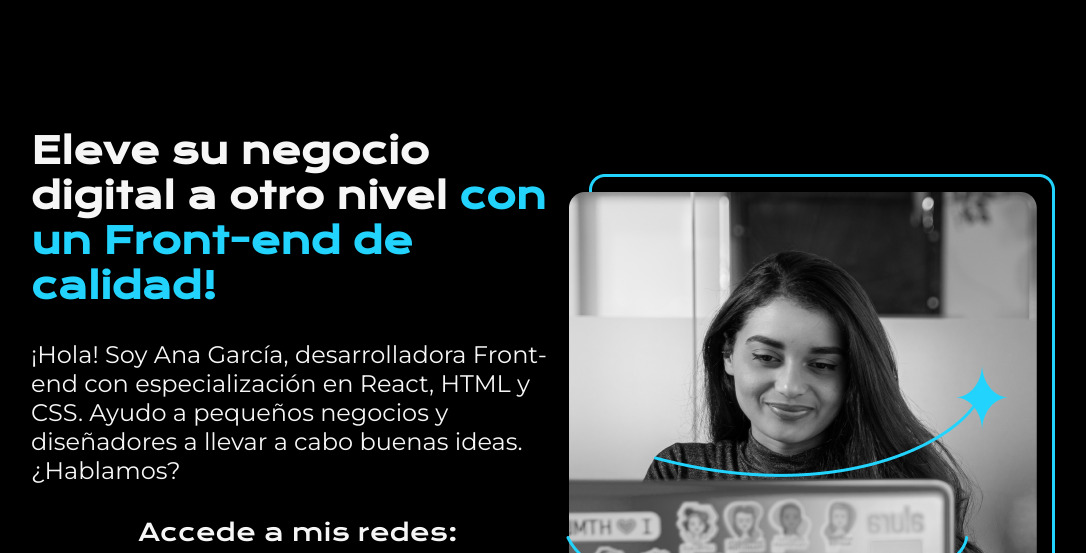
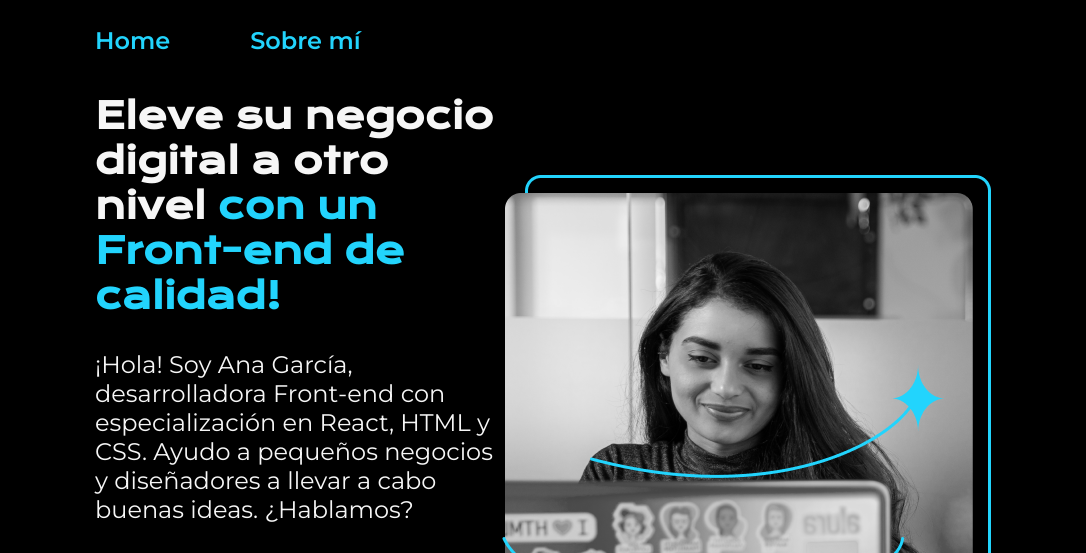
Before and after one commit to Decio20/portafolioAlura, a plain HTML site: page index.html in a window 1280 px wide. Shown: the top 553 px of the page, without its empty margins (97-1183 px from the left). Drawn offline with nearby package versions, Linux system fonts and the light colour scheme.

Commit message:
Segundo cambio

```diff
--- a/index.html
+++ b/index.html
@@ -4,10 +4,15 @@
     <meta charset="UTF-8">
     <meta name="viewport" content="width=device-width, initial-scale=1.0">
     <title>Portafolio</title>
-    <link rel="stylesheet" href="style.css">
+    <link rel="stylesheet" href="./styles/style.css">
 </head>
 <body>
-    <header></header>
+    <header class="header">
+        <nav class="header__menu">
+            <a class="header__menu_link" href="index.html">Home</a>
+            <a class="header__menu_link" href="about.html" target="_blank">Sobre mí</a>
+        </nav>
+    </header>
     <main class="presentacion">
         <section class="presentacion__contenido">
             <h1 class="presentacion__contenido_titulo">
--- a/style.css
+++ b/styles/style.css
@@ -1,17 +1,45 @@
 @import url('https://fonts.googleapis.com/css2?family=Krona+One&family=Montserrat:ital,wght@0,100..900;1,100..900&display=swap');
+
+:root{
+    --color-primario: #000000;
+    --color-secundario: #f6f6f6;
+    --color-terciario: #22D4FD;
+    --color-hover: #272727;
+
+    --fuente-montserrat: 'Montserrat', sans-serif;
+    --fuente-krona: 'Krona One', sans-serif;
+}
+
 *{
     padding: 0px;
     margin: 0px;
 }
 
 body{
-    background-color: #000000;
-    color: #f6f6f6;
+    background-color: var(--color-primario);
+    color: var(--color-secundario);
     box-sizing: border-box;
 }
 
+.header{
+    padding: 2% 0% 0% 15%;
+}
+
+.header__menu{
+    display: flex;
+    gap: 80px;
+}
+
+.header__menu_link{
+    font-family: var(--fuente-montserrat);
+    font-size: 24px;
+    font-weight: 600;
+    color: var(--color-terciario);
+    text-decoration: none;
+}
+
 body main h1 .titulo-destaque{
-    color: #22D4FD;
+    color: var(--color-terciario);
 }
 
 /* body main a{
@@ -21,7 +49,7 @@ body main h1 .titulo-destaque{
 .presentacion{
     display: flex;
     align-items: center;
-    margin: 10%;
+    padding: 3% 15%;
     justify-content: space-between;
 }
 
@@ -34,12 +62,12 @@ body main h1 .titulo-destaque{
 
 .presentacion__contenido_titulo{
     font-size: 36px;
-    font-family: "Krona One", sans-serif;
+    font-family: var(--fuente-krona);
 }
 
 .presentacion__contenido_texto{
     font-size: 24px;
-    font-family: "Montserrat", sans-serif;
+    font-family: var(--fuente-montserrat);
 }
 
 .presentacion__enlaces{
@@ -58,31 +86,31 @@ body main h1 .titulo-destaque{
     width: 378px;
     border-radius: 8px;
     text-decoration: none;
-    font-family: "Montserrat", sans-serif;
+    font-family: var(--fuente-montserrat);
     font-size: 24px;
     font-weight: 600;
-    border: 2px solid #22d4fd;
+    border: 2px solid var(--color-terciario);
     display: flex;
     justify-content: center;
     gap:10px;
 }
 
 .presentacion__enlaces_subtitulo{
-    font-family: "Krona One", sans-serif;
+    font-family: var(--fuente-krona);
     font-weight: 400;
     font-size: 24px;
 }
 
 .presentacion__enlaces_link:hover{
-    background-color: #272727;
+    background-color: var(--color-hover);
 }
 
 body .footer{
-    background-color: #22D4FD;
+    background-color: var(--color-terciario);
     padding: 24px;
-    color: #000000;
+    color: var(--color-primario);
     text-align: center;
-    font-family: "Montserrat", sans-serif;
+    font-family: var(--fuente-montserrat);
     font-size: 24px;
     font-weight: 400;
 }
```
Also changed, not shown: about.html (added, +38 -0 lines).
